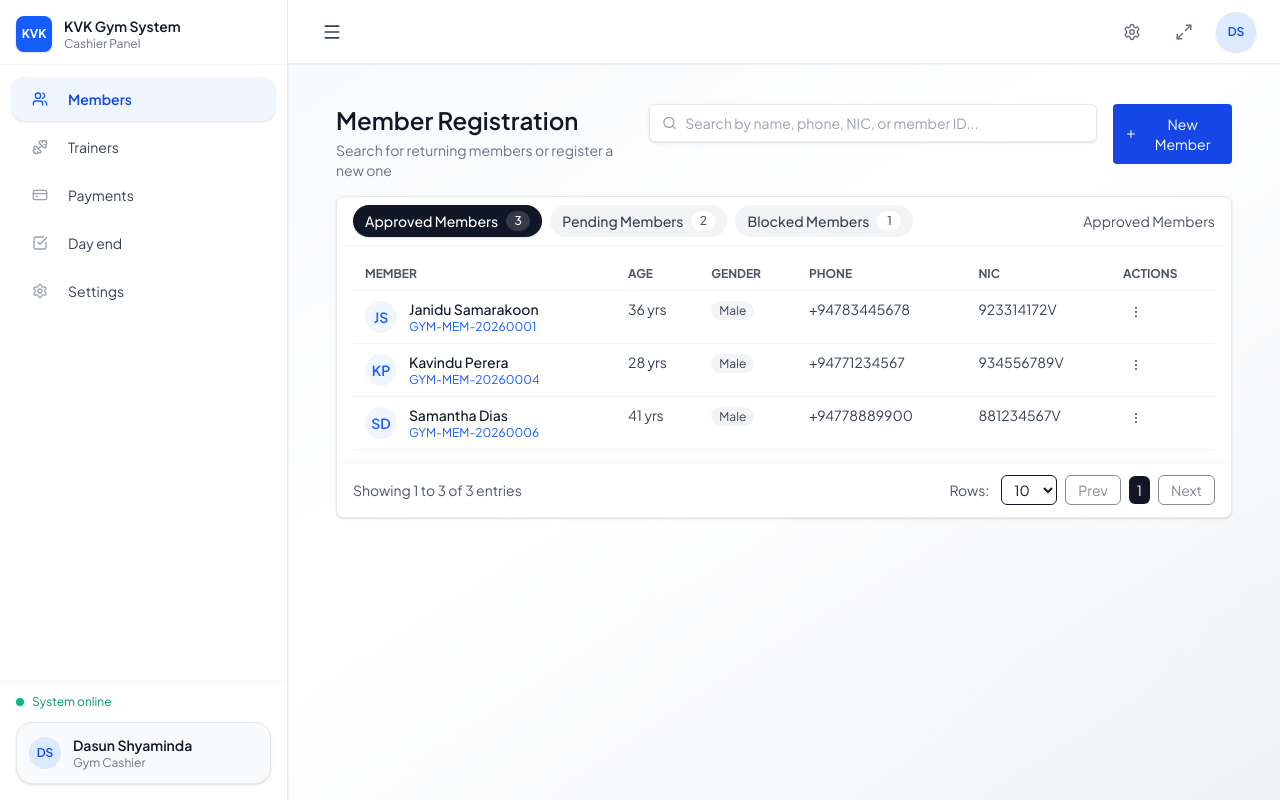
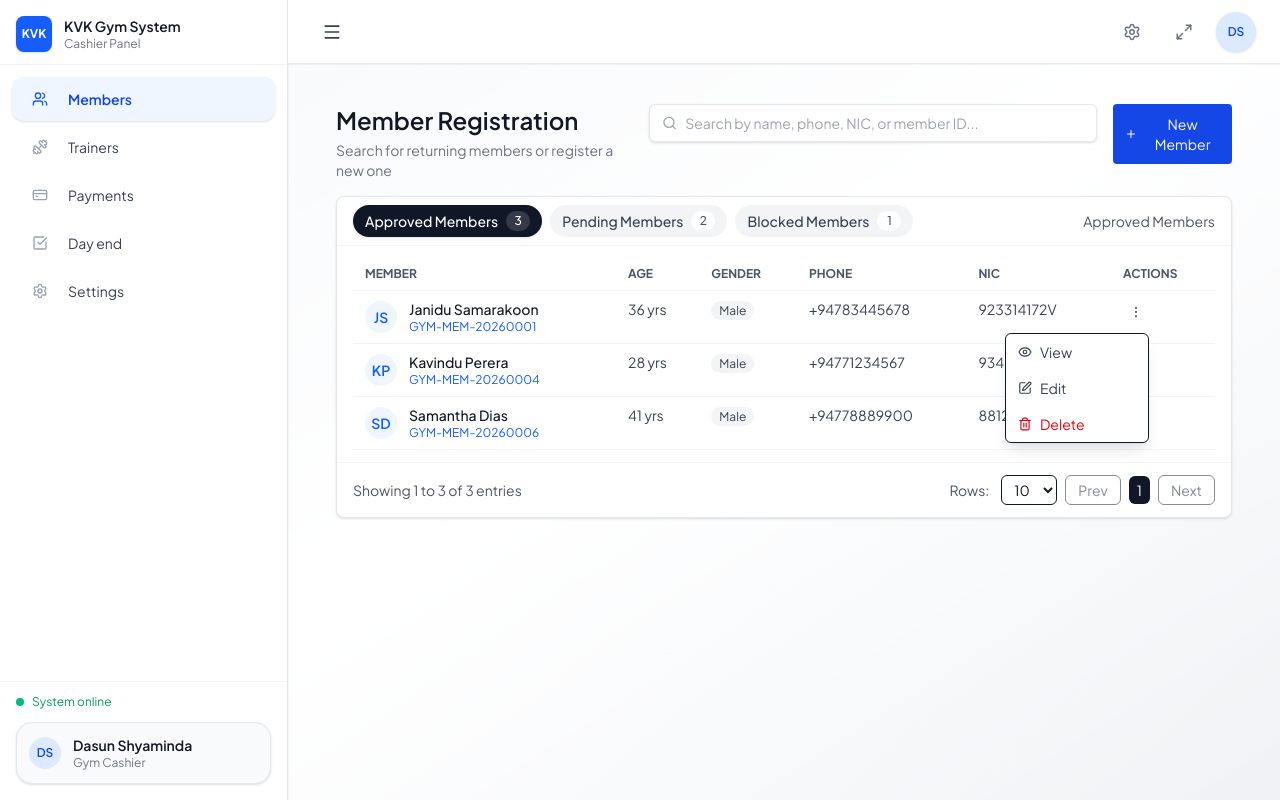
Before and after one commit to 2DCoders/KVK-Gym, a React (Vite) app in the folder kvk-gym-billing/: page /members in a window 1280 px wide. Both pictures are taken after a click on the button 1135 px from the left and 312 px from the top of the page. Built offline with nearby package versions, Linux system fonts and the light colour scheme.

Commit message:
feat: add action menu for member management with view, edit, and delete options

```diff
--- a/kvk-gym-billing/src/pages/members/index.tsx
+++ b/kvk-gym-billing/src/pages/members/index.tsx
@@ -1,6 +1,6 @@
 import { createPortal } from 'react-dom';
-import { useState } from 'react';
-import { ArrowLeft, ArrowRight, Fingerprint, MoreVertical, Plus, Search, UserRound, X } from 'lucide-react';
+import { useEffect, useState } from 'react';
+import { ArrowLeft, ArrowRight, Fingerprint, MoreVertical, Plus, Search, UserRound, X, Eye, Edit, Trash2 } from 'lucide-react';
 
 type MemberStatus = 'approved' | 'pending' | 'blocked';
 type MemberForm = {
@@ -41,6 +41,13 @@ export default function Members() {
   // pagination state
   const [page, setPage] = useState(1);
   const [pageSize, setPageSize] = useState(10);
+  const [openAction, setOpenAction] = useState<{ id: number; top: number; left: number } | null>(null);
+
+  useEffect(() => {
+    const handleDoc = () => setOpenAction(null);
+    if (openAction) document.addEventListener('mousedown', handleDoc);
+    return () => document.removeEventListener('mousedown', handleDoc);
+  }, [openAction]);
   const filteredMembers = members.filter((member) => member.status === activeTab);
   const total = filteredMembers.length;
   const totalPages = Math.max(1, Math.ceil(total / pageSize));
@@ -154,7 +161,34 @@ export default function Members() {
                       <td className="py-2 px-3 align-top text-gray-700">{p.phone}</td>
                       <td className="py-2 px-3 align-top text-gray-700">{p.nic}</td>
                       <td className="py-2 px-3 align-top text-gray-500">
-                        <button className="p-1.5 rounded-full hover:bg-gray-100 transition cursor-pointer"><MoreVertical size={14} /></button>
+                        <div className="relative inline-block">
+                          <button onClick={(e) => {
+                            e.stopPropagation();
+                            const rect = (e.currentTarget as HTMLElement).getBoundingClientRect();
+                            const menuWidth = 144; // w-36
+                            let left = rect.right - menuWidth;
+                            left = Math.max(8, Math.min(left, window.innerWidth - menuWidth - 8));
+                            const top = rect.bottom + 8;
+                            setOpenAction(openAction && openAction.id === p.id ? null : { id: p.id, top, left });
+                          }} className="p-1.5 rounded-full hover:bg-gray-100 transition cursor-pointer">
+                            <MoreVertical size={14} />
+                          </button>
+                        </div>
+
+                        {openAction && openAction.id === p.id && createPortal(
+                          <div style={{ position: 'fixed', top: openAction.top, left: openAction.left, width: 144 }} onMouseDown={(e) => e.stopPropagation()} className="rounded-md bg-white border shadow-lg z-50">
+                            <button onClick={() => { setOpenAction(null); alert(`View ${p.name}`); }} className="flex items-center gap-2 w-full px-3 py-2 text-sm text-gray-700 hover:bg-gray-50 cursor-pointer">
+                              <Eye size={14} /> View
+                            </button>
+                            <button onClick={() => { setOpenAction(null); alert(`Edit ${p.name}`); }} className="flex items-center gap-2 w-full px-3 py-2 text-sm text-gray-700 hover:bg-gray-50 cursor-pointer">
+                              <Edit size={14} /> Edit
+                            </button>
+                            <button onClick={() => { setOpenAction(null); if (confirm(`Delete ${p.name}?`)) { alert(`${p.name} deleted`); } }} className="flex items-center gap-2 w-full px-3 py-2 text-sm text-red-600 hover:bg-gray-50 cursor-pointer">
+                              <Trash2 size={14} /> Delete
+                            </button>
+                          </div>,
+                          document.body,
+                        )}
                       </td>
                     </tr>
                   ))}
```
